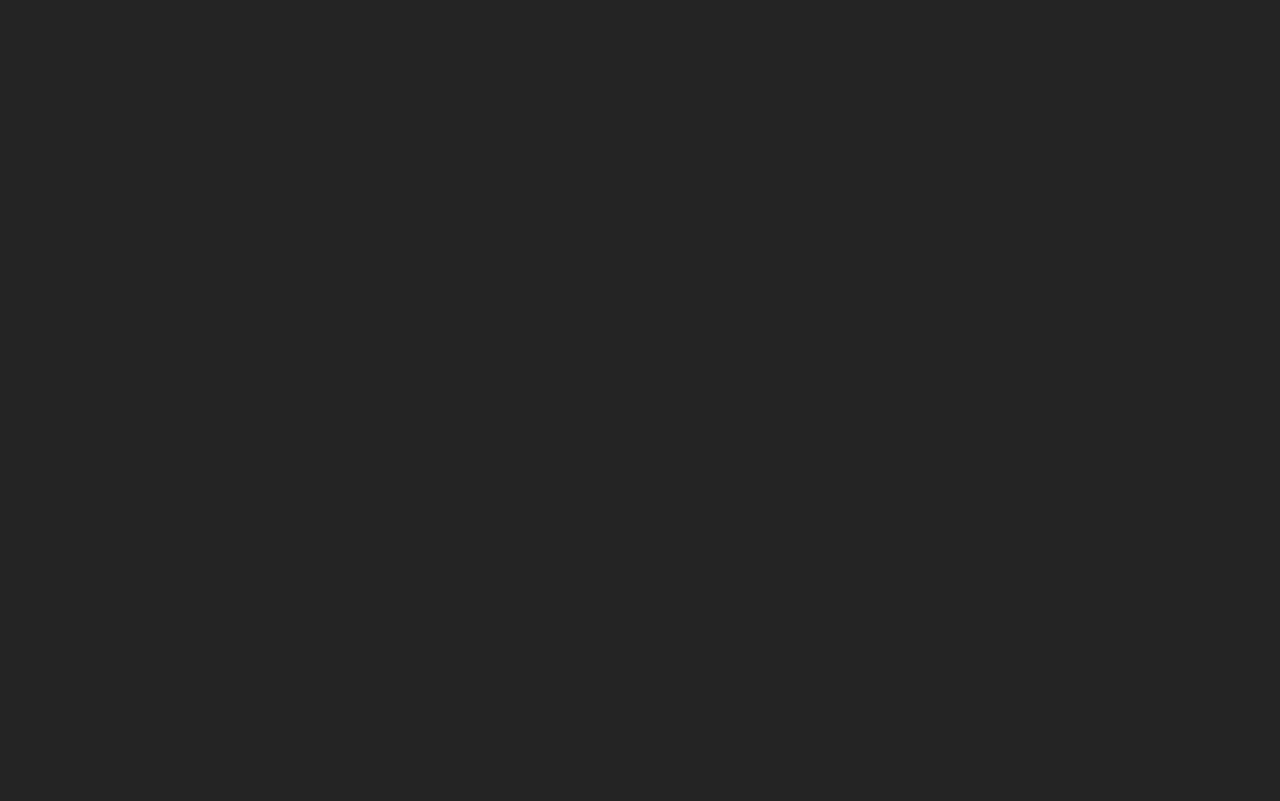
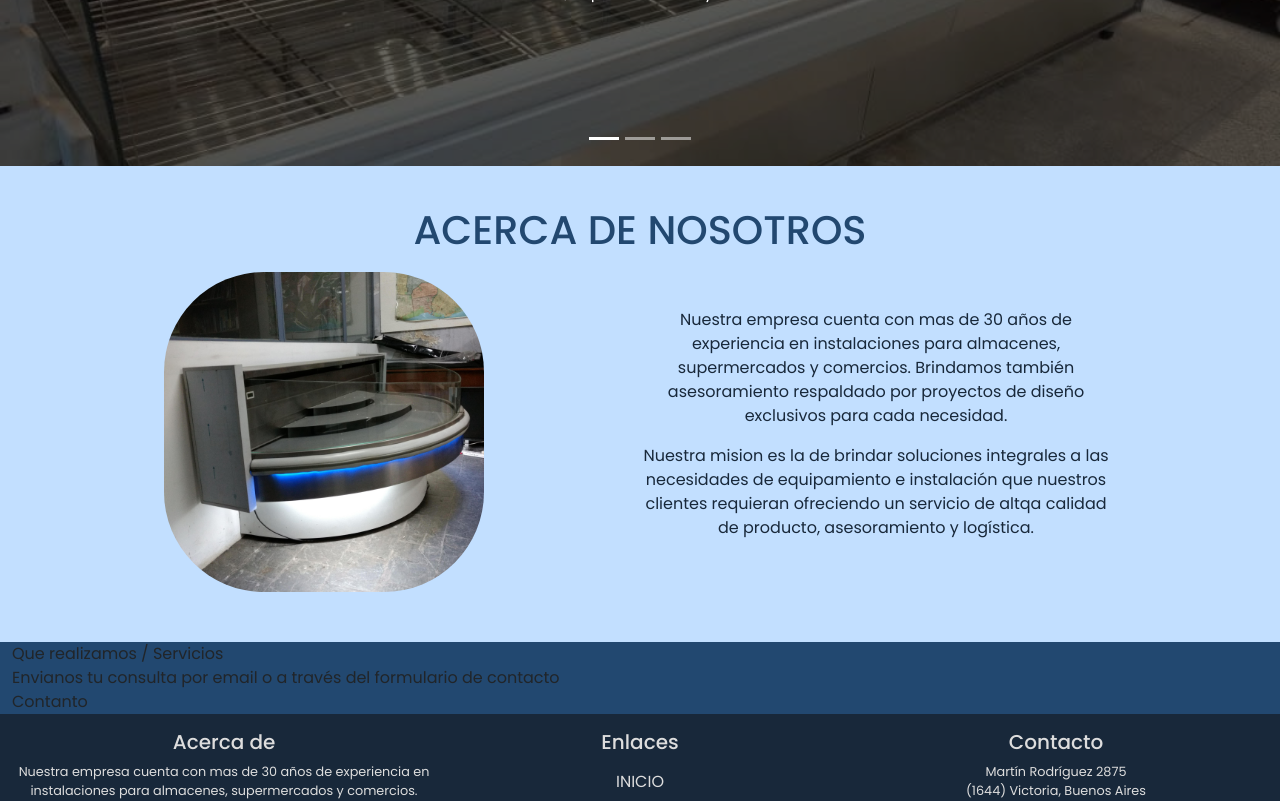
Before and after one commit to CatalinaCorrea-png/CLL-web, a React (Vite) app in the folder client/: page / in a window 1280 px wide. Shown: the part 420-1221 px from the top of the page. Before the commit the page ends 800 px from the top, so only its background shows below. Built offline with nearby package versions, Linux system fonts and the light colour scheme; a web font is replaced by a local one.

Commit message:
creo seccion 'nosotros' en home

```diff
--- /dev/null
+++ b/client/src/components/SecAbout.jsx
@@ -0,0 +1,23 @@
+import '../css/home.css';
+import img from '../assets/img-nosotros.jpg';
+
+const SecAbout = () => {
+  return (
+    <>
+    <section className="seccion-about container-fluid text-center">
+      <h1 className='titulo-nosotros'>ACERCA DE NOSOTROS</h1>
+      <div className='container-nosotros'>
+        <div className='container-img'>
+          <img src={img} alt="" className='imagen-nosotros' />
+        </div>
+        <div className='texto-nosotros text-center'>
+          <p>Nuestra empresa cuenta con mas de 30 años de experiencia en instalaciones para almacenes, supermercados y comercios. Brindamos también asesoramiento respaldado por proyectos de diseño exclusivos para cada necesidad.</p>
+          <p>Nuestra mision es la de brindar soluciones integrales a las necesidades de equipamiento e instalación que nuestros clientes requieran ofreciendo un servicio de altqa calidad de producto, asesoramiento y logística.</p>
+        </div>
+      </div>
+    </section>
+    </>
+  )
+}
+
+export default SecAbout
--- a/client/src/css/home.css
+++ b/client/src/css/home.css
@@ -1,3 +1,32 @@
-.home {
-  background-color: var(--platinum);
+.seccion-about {
+  background-color: var(--uranian-blue);
+  padding: 40px 20px;
+
+  .container-nosotros {
+    display: flex;
+    flex-direction: row;
+    flex-wrap: wrap;
+    align-items: center;
+    justify-content: space-evenly;
+    padding: 10px 0;
+
+    .container-img {
+      width: 20rem;
+      .imagen-nosotros {
+        width: 100%;
+        border-radius: 100px;
+        /* object-fit: cover; */
+      }
+    }
+
+    .texto-nosotros {
+      width: 30rem;
+      padding: 20px 0;
+      color: var(--dark-blue);
+    }
+  }
 }
+
+.titulo-nosotros {
+  color: var(--indigo-dye);
+}
--- a/client/src/pages/Home.jsx
+++ b/client/src/pages/Home.jsx
@@ -1,7 +1,29 @@
+import CarouselFade from "../components/Carousel"
+import SecAbout from "../components/SecAbout"
 
 const Home = () => {
   return (
-    <div className="home poppins-regular">Home</div>
+    <>
+      <section className="carrusel container-fluid p-0">
+        <CarouselFade />
+      </section>
+      <SecAbout />
+      <section className="container-fluid">
+        <div>
+          Que realizamos / Servicios
+        </div>
+      </section>
+      <section className="container-fluid">
+        <div>
+        Envianos tu consulta por email o a través del formulario de contacto
+        </div>
+      </section>
+      <section className="container-fluid">
+        <div>
+          Contanto
+        </div>
+      </section>
+    </>
   )
 }
 
```
